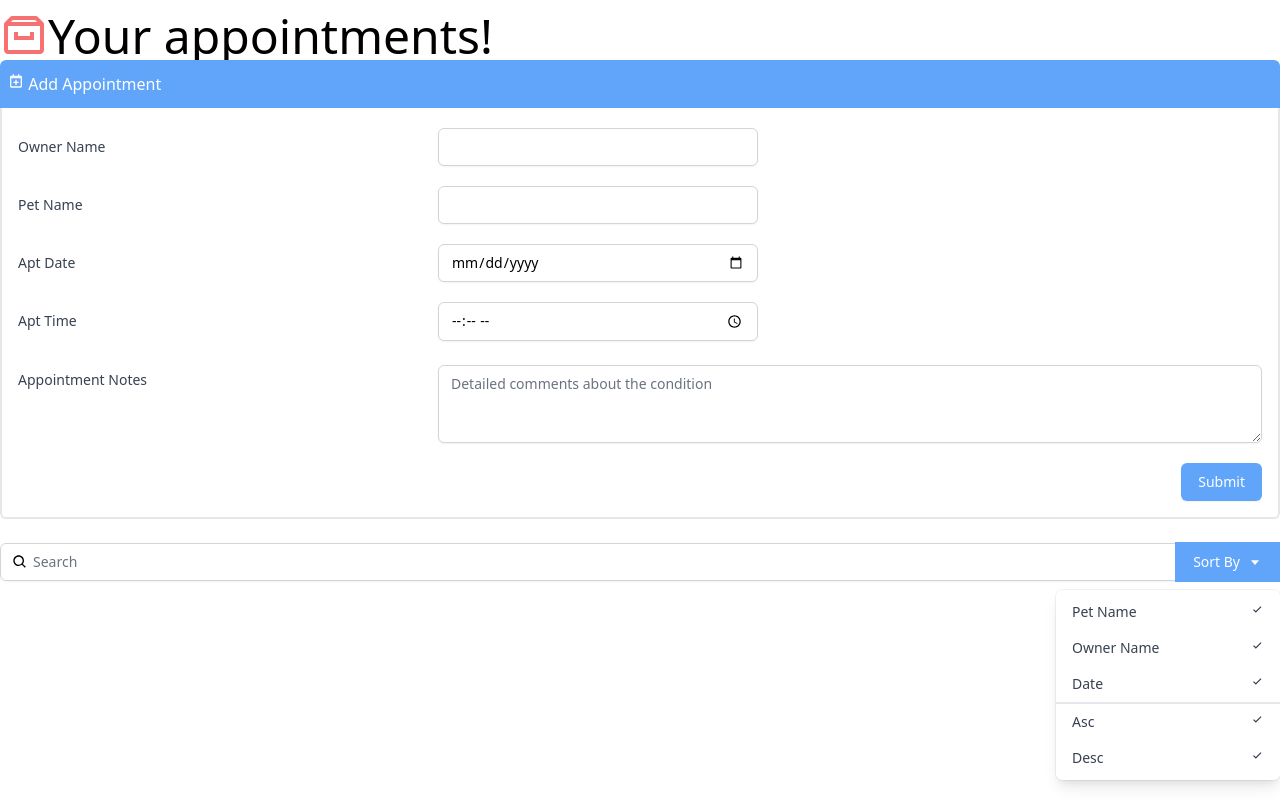
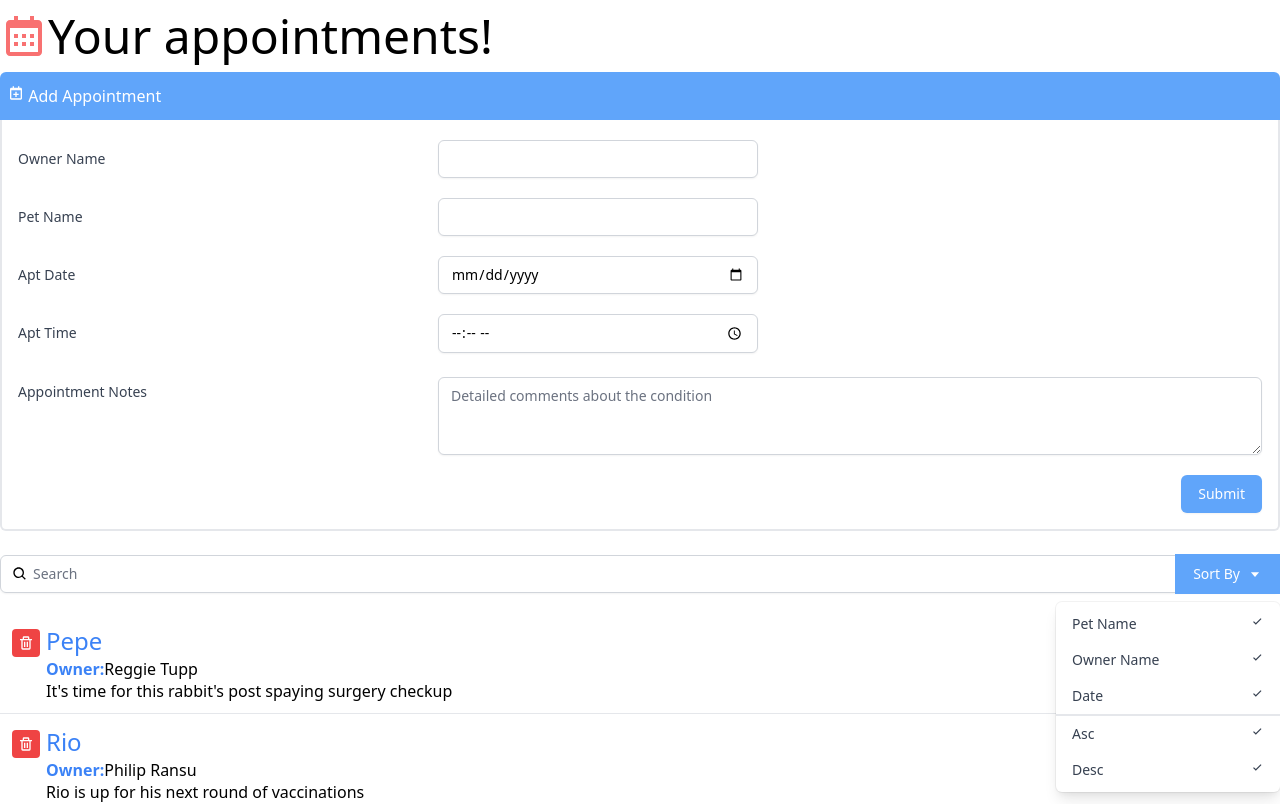
Before and after one commit to ShaivyT/ReactForm, a React (Create React App) app: page / in a window 1280 px wide. Shown: the top 804 px of the page. Built offline with nearby package versions, Linux system fonts and the light colour scheme.

Commit message:
Added AppointmentInfo component and appointment data

```diff
--- a/src/App.js
+++ b/src/App.js
@@ -1,17 +1,28 @@
 import React from "react";
-import {BiArchive} from "react-icons/bi";
+import {BiCalendar} from "react-icons/bi";
 import Search from "./components/Search";
 import AddAppointment from "./components/AddAppointment";
+import appointmentList from './data.json';
+import AppointmentInfo from "./components/AppointmentInfo";
 
 function App() {
   return (
     <div className="App container mx-auto mt-3 font-thin">
-      <h1 className="text-5xl">
-        <BiArchive className="inline-block text-red-400 align-top" />
+      <h1 className="text-5xl mb-3">
+        <BiCalendar className="inline-block text-red-400 align-top" />
         Your appointments!
       </h1>
       <AddAppointment />
       <Search />
+
+      <ul className="divide-y divide-gray-200">
+        {appointmentList.map((appointment) => {
+          return (
+            <AppointmentInfo key={appointment.id} appointment={appointment} />
+          )
+        })}
+      </ul>
+
     </div>
   );
 }
--- /dev/null
+++ b/src/components/AppointmentInfo.js
@@ -0,0 +1,28 @@
+import {BiTrash} from "react-icons/bi";
+
+const AppointmentInfo = ({appointment}) => {
+    return (
+        <li className="px-3 py-3 flex items-start">
+            <button type="button"
+                    className="p-1.5 mr-1.5 mt-1 rounded text-white bg-red-500 hover:bg-yellow-700
+                               focus:outline-none focus:ring-2 focus:ring-offset-2 focus:ring-blue-500">
+                <BiTrash />
+            </button>
+            <div className="flex-grow">
+                <div className="flex items-center">
+                    <span className="flex-none font-medium text-2xl text-blue-500">{appointment.petName}</span>
+                    <span className="flex-grow text-right">{appointment.aptDate}</span>
+                </div>
+            <div>
+                <b className="font-bold text-blue-500">
+                    Owner:
+                </b>
+                    {appointment.ownerName}
+            </div>
+            <div className="leading-tight">{appointment.aptNotes}</div>
+            </div>
+        </li>
+    )
+}
+
+export default AppointmentInfo;
--- /dev/null
+++ b/src/data.json
@@ -0,0 +1,177 @@
+[
+    {
+      "id": "0",
+      "petName": "Pepe",
+      "ownerName": "Reggie Tupp",
+      "aptNotes": "It's time for this rabbit's post spaying surgery checkup",
+      "aptDate": "2018-11-28 13:30"
+    },
+    {
+      "id": "1",
+      "petName": "Rio",
+      "ownerName": "Philip Ransu",
+      "aptNotes": "Rio is up for his next round of vaccinations",
+      "aptDate": "2018-11-28 10:15"
+    },
+    {
+      "id": "2",
+      "petName": "Scooter",
+      "ownerName": "Zachary Heilyn",
+      "aptNotes": "Scooter has been pawing at his ear and may have an ear infection",
+      "aptDate": "2018-11-28 14:45"
+    },
+    {
+      "id": "3",
+      "petName": "Nadalee",
+      "ownerName": "Krystle Valerija",
+      "aptNotes": "This dog is coming in for his monthly nail trim and grooming",
+      "aptDate": "2018-11-28 16:00"
+    },
+    {
+      "id": "4",
+      "petName": "Scout",
+      "ownerName": "Nicolette Bardeau",
+      "aptNotes": "This dog is coming in for his annual checkup and vaccinations",
+      "aptDate": "2018-11-28 9:00"
+    },
+    {
+      "id": "5",
+      "petName": "Zera",
+      "ownerName": "Austin Finnagan",
+      "aptNotes": "This iguana's is showing signs of dementia associated with his old age",
+      "aptDate": "2018-11-29 13:15"
+    },
+    {
+      "id": "6",
+      "petName": "Oddball",
+      "ownerName": "Howie Cadell",
+      "aptNotes": "Oddball has a hard lump on right front foot",
+      "aptDate": "2018-11-29 10:00"
+    },
+    {
+      "id": "7",
+      "petName": "Millie",
+      "ownerName": "Freya Terray",
+      "aptNotes": "MIllie has exhibited signs of an upset stomach and is not eating regularly",
+      "aptDate": "2018-11-29 11:45"
+    },
+    {
+      "id": "8",
+      "petName": "Fluffy",
+      "ownerName": "Tracy Westbay",
+      "aptNotes": "Fluffy has some matted hair that needs to be groomed",
+      "aptDate": "2018-11-29 14:30"
+    },
+    {
+      "id": "9",
+      "petName": "Chyna",
+      "ownerName": "Sandie Gobnet",
+      "aptNotes": "This turtle is coming in for a checkup and to be tested for Salmonella",
+      "aptDate": "2018-11-29 16:00"
+    },
+    {
+      "id": "10",
+      "petName": "Wesley",
+      "ownerName": "Nathan Cayden",
+      "aptNotes": "This dog is returning for his next heartworm treatment visit",
+      "aptDate": "2018-11-29 8:30"
+    },
+    {
+      "id": "11",
+      "petName": "Pax",
+      "ownerName": "Sarah Greer",
+      "aptNotes": "This senior dog has been sluggish and showing lethargic behavior",
+      "aptDate": "2018-11-30 10:15"
+    },
+    {
+      "id": "12",
+      "petName": "Squiggles",
+      "ownerName": "Madisyn Roope",
+      "aptNotes": "Squiggles is due for her annual checkup and vaccinations",
+      "aptDate": "2018-11-30 11:30"
+    },
+    {
+      "id": "13",
+      "petName": "Lucky",
+      "ownerName": "Lisa Choy-Wu",
+      "aptNotes": "This cat has tartar buildup and her owner would like his teeth cleaned",
+      "aptDate": "2018-11-30 14:30"
+    },
+    {
+      "id": "14",
+      "petName": "Bailey",
+      "ownerName": "Leslie Richardson",
+      "aptNotes": "This cat is suffering from hotspots and dermatitis",
+      "aptDate": "2018-11-30 15:45"
+    },
+    {
+      "id": "15",
+      "petName": "Kiko",
+      "ownerName": "Kathlyn Zlata",
+      "aptNotes": "Kiko has been exhibiting excessive thirst and weight loss for the past few weeks",
+      "aptDate": "2018-11-30 9:00"
+    },
+    {
+      "id": "16",
+      "petName": "Felix",
+      "ownerName": "Francine Benet",
+      "aptNotes": "Felix's mom is coming in to follow up on  lab work results",
+      "aptDate": "2018-12-1 13:00"
+    },
+    {
+      "id": "17",
+      "petName": "Sami",
+      "ownerName": "Maggie Rickland",
+      "aptNotes": "Sami has had some changes in his bathroom in habits",
+      "aptDate": "2018-12-1 10:00"
+    },
+    {
+      "id": "18",
+      "petName": "Cosmo",
+      "ownerName": "Jennifer Dawson",
+      "aptNotes": "Cosmo's mom would like us to check for arthritic conditions and do a routine checkup",
+      "aptDate": "2018-12-1 11:30"
+    },
+    {
+      "id": "19",
+      "petName": "Casper",
+      "ownerName": "Dalania Devitto",
+      "aptNotes": "This dog is coming in for a nail trim and grooming",
+      "aptDate": "2018-12-1 15:15"
+    },
+    {
+      "id": "20",
+      "petName": "Chip",
+      "ownerName": "Jason Hemlock",
+      "aptNotes": "This fish has a spotty white patch developing on his back ",
+      "aptDate": "2018-12-1 8:45"
+    },
+    {
+      "id": "21",
+      "petName": "Tibbs",
+      "ownerName": "Shad Cayden",
+      "aptNotes": "Tibbs has had an ongoing rash and cold symptoms and we are going to run allergy tests",
+      "aptDate": "2018-12-2 13:30"
+    },
+    {
+      "id": "22",
+      "petName": "Stich",
+      "ownerName": "Dennis Nicholback",
+      "aptNotes": "Stich has been having some stomach issues and is due for his vaccinations",
+      "aptDate": "2018-12-2 10:15"
+    },
+    {
+      "id": "23",
+      "petName": "Shadow",
+      "ownerName": "Audry Topsy",
+      "aptNotes": "This cat has a red swollen eye with a discharge",
+      "aptDate": "2018-12-2 15:00"
+    },
+    {
+      "id": "24",
+      "petName": "Nugget",
+      "ownerName": "Darla Branson",
+      "aptNotes": "This little fish Nugget, has a rash on his stomach area",
+      "aptDate": "2018-12-2 9:00"
+    }
+  ]
```
